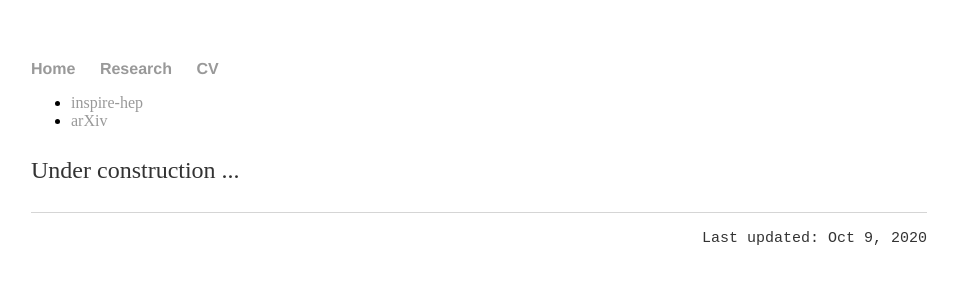
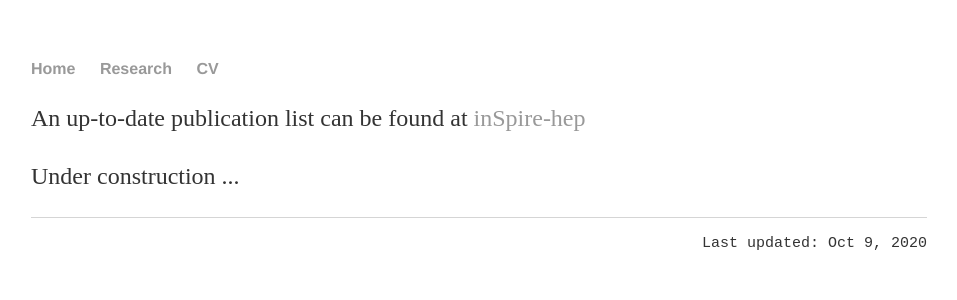
Before and after one commit to hhzou/hhzou.github.io, a Jekyll site: the page built from research/index.html, in a window 1280 px wide. Shown: the top 300 px of the page, without its empty margins (161-1118 px from the left). Built offline with Jekyll 4.4.1, drawn with Linux system fonts in a browser that asks for light colours.

Commit message:
Update index.html

```diff
--- a/research/index.html
+++ b/research/index.html
@@ -3,10 +3,7 @@ layout: default
 title: Research
 ---
 <div class="research">
-	<ul>
-		<li><a href="https://inspirehep.net/authors/1056827">inspire-hep</a></li>
-		<li><a href="https://arxiv.org/search/hep-th?query=Zou%2C+Hao&searchtype=author&abstracts=show&order=-announced_date_first&size=50">arXiv</a></li>
-	</ul>
+	<p> An up-to-date publication list can be found at <a href="https://inspirehep.net/authors/1056827">inSpire-hep</a> </p>
 	<p>
 		Under construction ...
 	</p>
```
